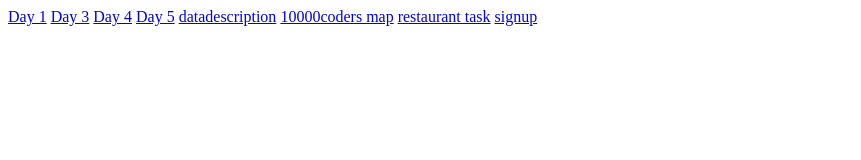
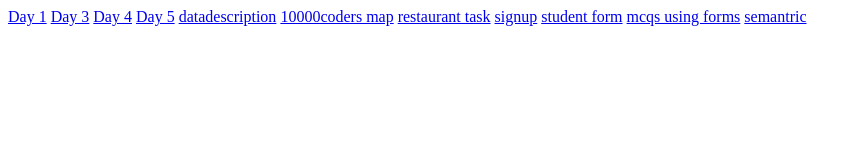
Before and after one commit to VineethGontla/taskss, a plain HTML site: page index.html in a window 1280 px wide. Shown: the whole page, without its empty margins (0-861 px from the left). Drawn offline with Linux system fonts and the light colour scheme.

Commit message:
add some more files

```diff
--- a/index.html
+++ b/index.html
@@ -14,6 +14,11 @@
     <a href="10000codersmap.html">10000coders map</a>
     <a href="restaurantmenu.html">restaurant task</a>
     <a href="signup.html">signup</a>
+    <a href="forms.html">student form</a>
+    <a href="forms1.html">mcqs using forms</a>
+    <a href="semantric.html">semantric</a>
+
+
 
 
 
```
Also changed, not shown: Shutterstock_2047827035-1024x683.jpg (added), architect.jpg (added), house2.jpg (added), house5.jpg (added), hyderabadi-biryani-recipe-chicken.jpg (added), map.jpg (added), office.jpg (added), team2.jpg (added).
